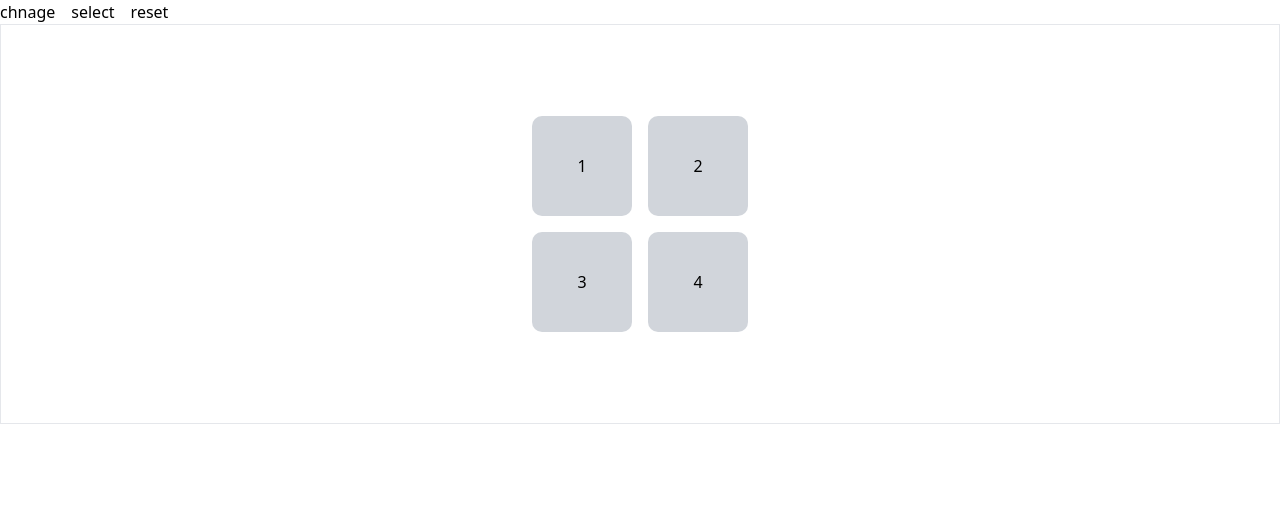
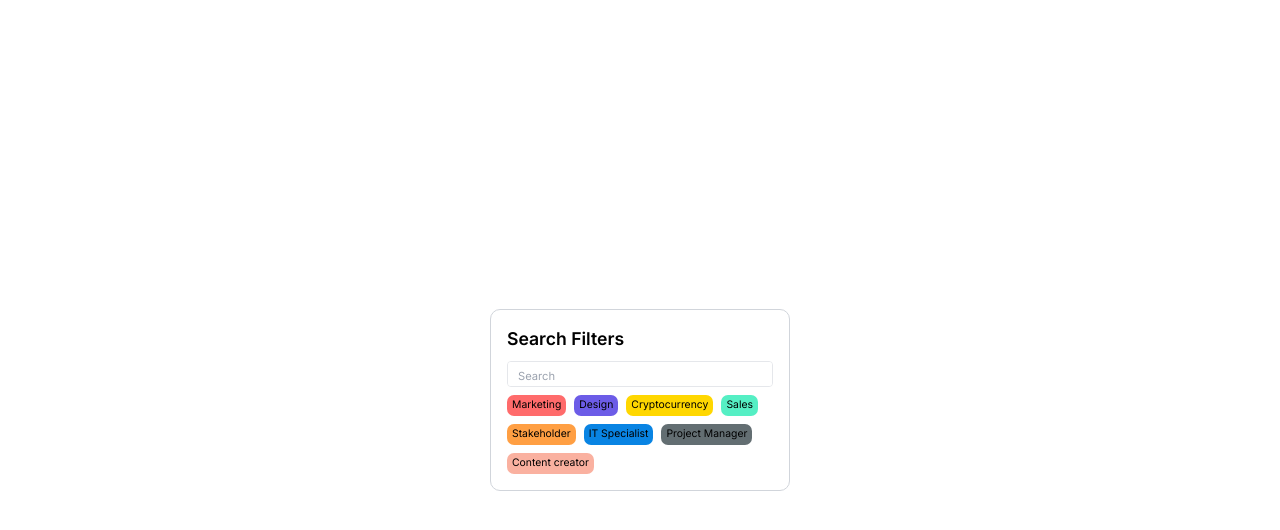
Before and after one commit to Heisdalu/sticky_animation, a Next.js app: page / in a window 1280 px wide. Shown: the top 530 px of the page. Built offline with nearby package versions, Linux system fonts and the light colour scheme.

Commit message:
twitter trial

```diff
--- /dev/null
+++ b/src/components/Twitter/man.tsx
@@ -0,0 +1,132 @@
+import { useState } from "react";
+import { AnimatePresence, motion } from "framer-motion";
+
+const list = [
+  { name: "Marketing", color: "#FF6B6B", id: 0 }, // Vibrant coral
+  { name: "Design", color: "#6C5CE7", id: 1 }, // Soothing purple
+  { name: "Cryptocurrency", color: "#FFD700", id: 2 }, // Gold
+  { name: "Sales", color: "#55EFC4", id: 3 }, // Mint green
+  { name: "Stakeholder", color: "#FF9F43", id: 4 }, // Warm orange
+  { name: "IT Specialist", color: "#0984E3", id: 5 }, // Calming blue
+  { name: "Project Manager", color: "#636E72", id: 6 }, // Neutral slate gray
+  { name: "Content creator", color: "#FAB1A0", id: 7 }, // Soft pink
+];
+
+interface ObjType {
+  name: string;
+  color: string;
+  id: number;
+}
+
+const Main = () => {
+  const [userList, setUserList] = useState(list);
+  const [selectedList, setSelectedList] = useState<ObjType[]>([]);
+
+  const selectedFunc = ({ color, name, id }: ObjType) => {
+    setUserList((prev) => [...prev].filter((item) => item.name !== name));
+    setSelectedList((prev) => [...prev, { color, name, id }]);
+  };
+
+  const removeFunc = ({ color, name, id }: ObjType) => {
+    setSelectedList((prev) => [...prev].filter((item) => item.name !== name));
+    setUserList((prev) => {
+      const arr = [...prev];
+      arr.splice(id, 0, { color, name, id });
+      return arr;
+    });
+  };
+
+  //   console.log(userList, selectedList);
+
+  return (
+    <div className="h-[100vh] grid place-items-center">
+      <div className="w-[300px]">
+        <AnimatePresence mode="popLayout">
+          {selectedList.length > 0 ? (
+            <motion.div
+              layout
+              exit={{
+                opacity: 0,
+              }}
+              className="relative z-[10] p-[3px] py-[5px] border-[0px] flex gap-[0.5rem] flex-wrap"
+            >
+              <motion.button
+                layout
+                onClick={() => {
+                  setSelectedList([]);
+                  setUserList(list);
+                }}
+                initial={{
+                  opacity: 0,
+                  y: -15,
+                }}
+                animate={{
+                  opacity: 1,
+                  y: 0,
+                  transition: {
+                    duration: 0.3,
+                  },
+                }}
+                exit={{
+                  y: -5,
+                  opacity: 0,
+                }}
+                className="flex items-center justify-center space-x-[3px] border-[0px] px-[3px]"
+              >
+                <span className="text-[0.8rem]">Clear all</span>
+                <span className="text-[10px] translate-y-[1px]">{"×"}</span>
+              </motion.button>
+              {selectedList.map((el) => (
+                <motion.button
+                  layoutId={`btn-${el.name}`}
+                  onClick={() => removeFunc(el)}
+                  style={{
+                    backgroundColor: `${el.color}`,
+                  }}
+                  key={el.name}
+                  className={`relative z-[10] text-[0.65rem] p-[5px] py-[3px] rounded-[7px]`}
+                >
+                  {el.name}
+                </motion.button>
+              ))}
+            </motion.div>
+          ) : null}
+        </AnimatePresence>
+        <motion.div
+          layout
+          className="border-[1px] border-gray-300 p-[1rem] space-y-[0.5rem] rounded-[10px]"
+        >
+          <motion.h1 layout className="text-[1.1rem] font-semibold">
+            Search Filters
+          </motion.h1>
+          <motion.div
+            layout
+            className="rounded border-[1px] border-gray-200 overflow-hidden"
+          >
+            <input
+              type="text"
+              placeholder="Search"
+              className="w-[100%] placeholder:text-[0.7rem] placeholder:px-[10px]"
+            />
+          </motion.div>
+          <div className="flex gap-[0.5rem] flex-wrap">
+            {userList.map((el) => (
+              <motion.button
+                onClick={() => selectedFunc({ ...el })}
+                layoutId={`btn-${el.name}`}
+                style={{
+                  backgroundColor: `${el.color}`,
+                }}
+                key={el.name}
+                className={`flex items-center text-[0.65rem] px-[5px] h-[21px] rounded-[7px]`}
+              >
+                {el.name}
+              </motion.button>
+            ))}
+          </div>
+        </motion.div>
+      </div>
+    </div>
+  );
+};
+export default Main;
--- a/src/pages/index.tsx
+++ b/src/pages/index.tsx
@@ -13,10 +13,15 @@ import Mask from "@/components/mask/mian";
 import { Variants, motion } from "framer-motion";
 import Grid from "@/components/grid/grdi";
 import Cover from "@/components/Cover/Cover";
+import Twitter from "@/components/Twitter/man";
+
+import { Inter } from "next/font/google";
+
+const inter = Inter({ subsets: ["latin"] });
 
 const Index = () => {
   return (
-    <div className="">
+    <div className={inter.className}>
       {/* <Layout />
       <Lol />
       <Modal />
@@ -30,8 +35,9 @@ const Index = () => {
       {/* <Tut /> */}
       {/* <Mask /> */}
       {/* <div className="bg-gray-300 cen">Home is home</div> */}
-      <Grid />
+      {/* <Grid /> */}
       {/* <Cover /> */}
+      <Twitter />
     </div>
   );
 };
```
